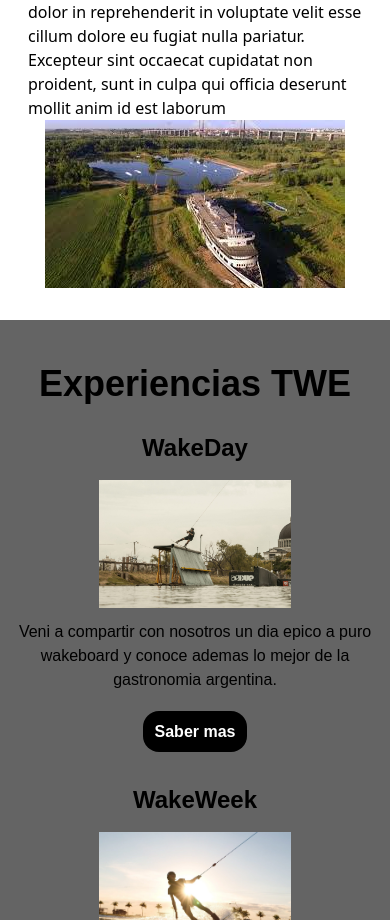
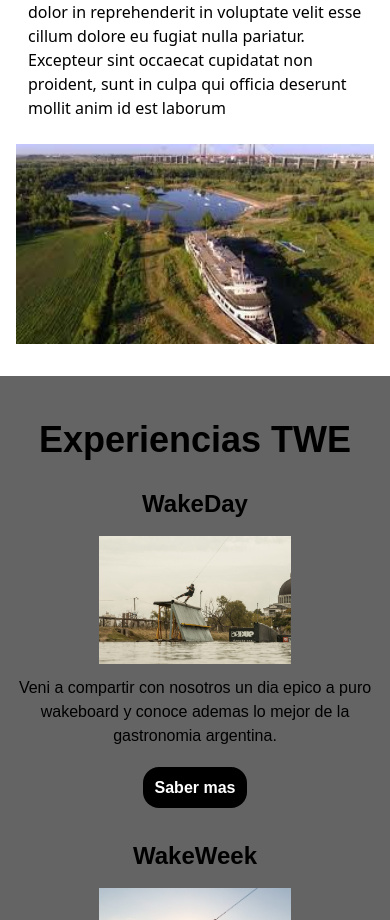
Before and after one commit to Colegiales32/The-Wake-Experience, a React (Vite) app: page / in a window 390 px wide. Shown: the part 2104-3024 px from the top of the page. Built offline with nearby package versions, Linux system fonts and the light colour scheme; a web font is replaced by a local one; what tailwindcss-animated would draw is missing.

Commit message:
Correcion de imagen en ParrafoImg

```diff
--- a/src/components/ParrafoImg.jsx
+++ b/src/components/ParrafoImg.jsx
@@ -7,7 +7,7 @@
         <h2 className="text-xl font-bold mb-4 mx-3">{titulo}</h2>
         <p className="text-left mx-3">{texto}</p>
       </div>
-      <img src={imagen} alt="Imagen" className="md:w-1/2 md:h-1/2 mx-3" />
+      <img src={imagen} alt="Imagen" className="md:w-1/3 mt-6 md:mt-0 w-full md:h-1/2 md:mx-3" />
     </div>
   );
 };
```
